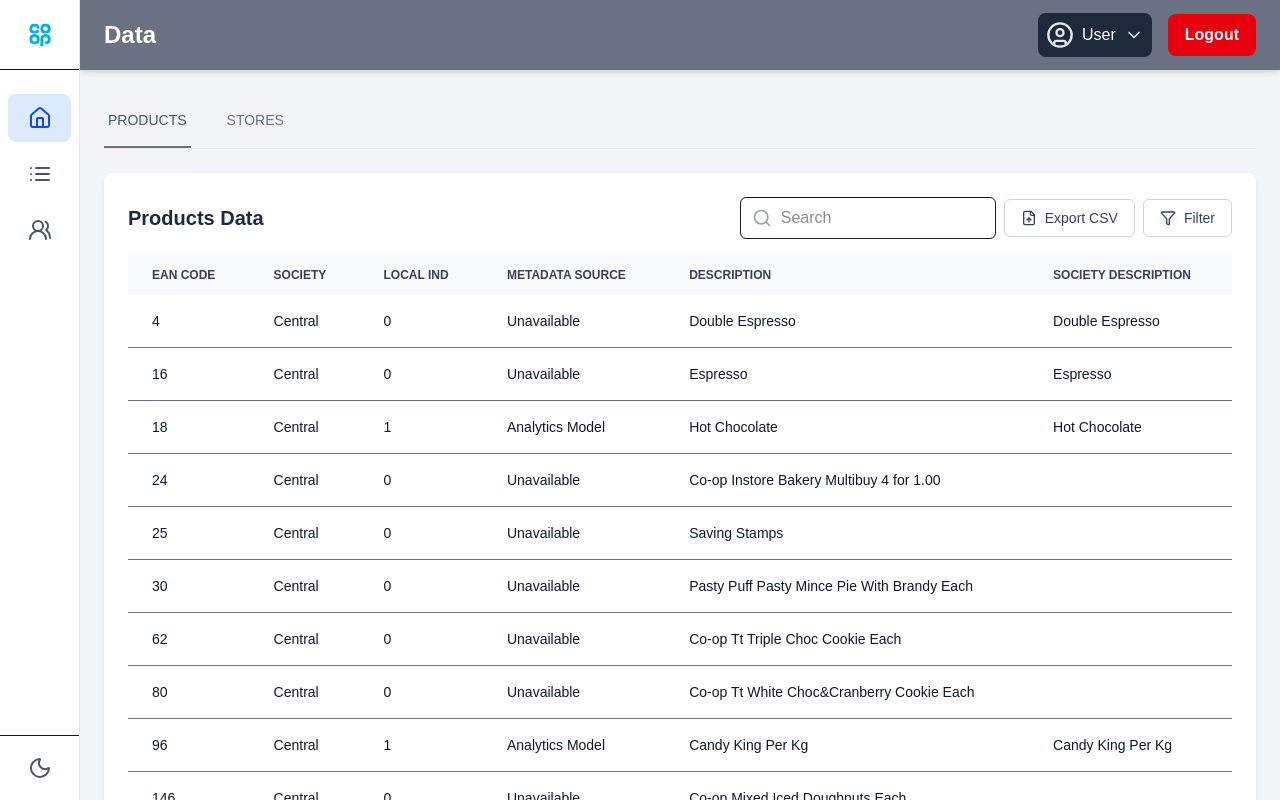
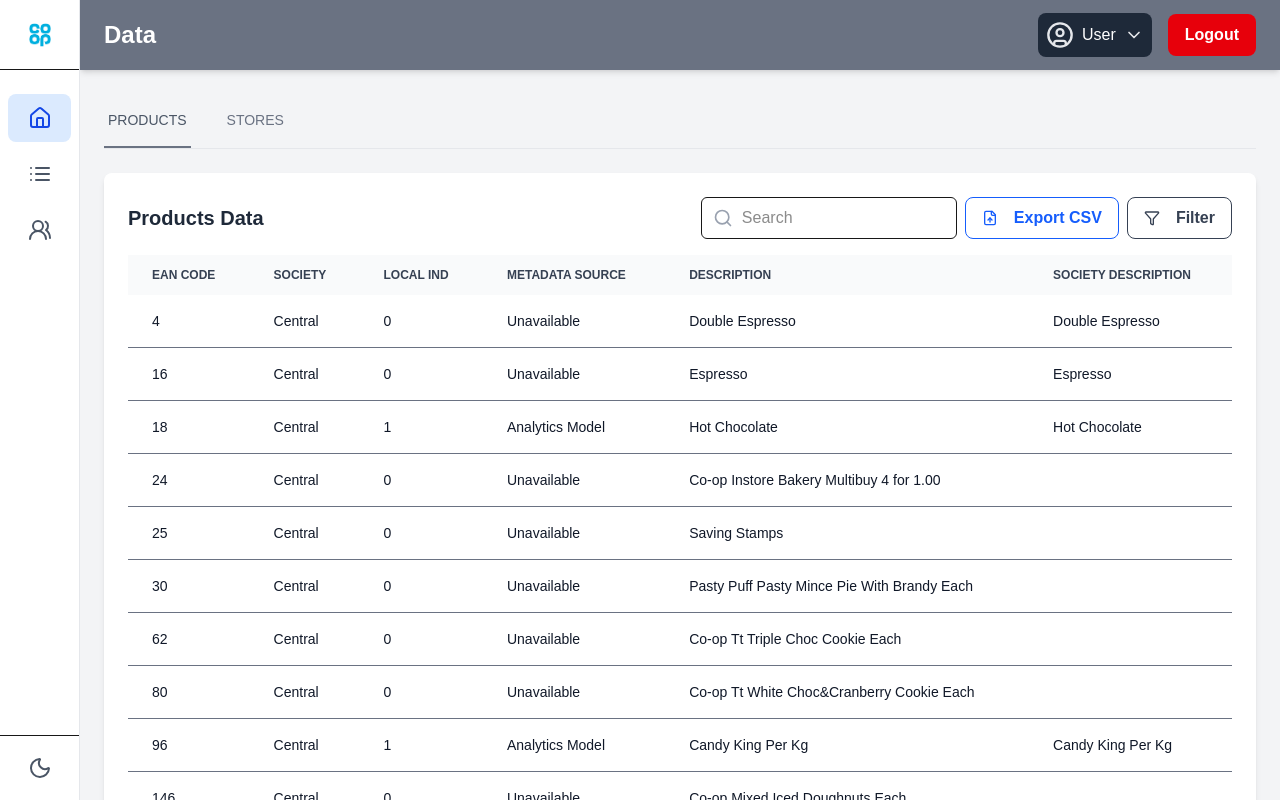
Before and after one commit to VKapitano/VeLoop, a Next.js app: page /data in a window 1280 px wide. Built offline with nearby package versions, Linux system fonts and the light colour scheme.

Commit message:
buttons updated - My_button used for buttons from Data and set up dark mode for My_button

```diff
--- a/app/components/Data.js
+++ b/app/components/Data.js
@@ -2,6 +2,7 @@
 
 import React, { useState, useMemo } from 'react';
 import { Search, FileUp, Filter } from 'lucide-react';
+import My_button from './My_button';
 
 // --- MOCK DATA ---
 // Using static mock data as a starting point, as requested.
@@ -139,14 +140,14 @@ const DataTable = ({ title, data, columns, dataType }) => {
                             className="w-full pl-10 pr-4 py-2 border rounded-md dark:bg-gray-700 dark:border-gray-600 dark:text-white focus:outline-none focus:ring-2 focus:ring-blue-500"
                         />
                     </div>
-                    <button onClick={handleExportCSV} className="flex items-center px-4 py-2 border border-gray-300 dark:border-gray-600 rounded-md text-sm font-medium text-gray-700 dark:text-gray-200 bg-white dark:bg-gray-700 hover:bg-gray-50 dark:hover:bg-gray-600">
+                    <My_button variant="outline-blue">
                         <FileUp className="w-4 h-4 mr-2" />
-                        Export CSV
-                    </button>
-                    <button className="flex items-center px-4 py-2 border border-gray-300 dark:border-gray-600 rounded-md text-sm font-medium text-gray-700 dark:text-gray-200 bg-white dark:bg-gray-700 hover:bg-gray-50 dark:hover:bg-gray-600">
+                        <span>Export CSV</span>
+                    </My_button>
+                    <My_button onClick={handleExportCSV} variant="outline-dark">
                         <Filter className="w-4 h-4 mr-2" />
-                        Filter
-                    </button>
+                        <span>Filter</span>
+                    </My_button>
                 </div>
             </div>
             <div className="overflow-x-auto">
--- a/app/components/My_button.js
+++ b/app/components/My_button.js
@@ -4,15 +4,15 @@ import clsx from 'clsx';
 const My_button = ({ variant = 'primary', children, className, ...props }) => {
     // 1. Osnovni stilovi zajednički za sve gumbe
     const baseStyles =
-        'inline-flex items-center justify-center gap-2 rounded-lg px-4 py-2 font-semibold transition-all duration-200 focus:outline-none';
+        'inline-flex items-center justify-center gap-2 rounded-lg px-4 py-2 font-semibold transition-all duration-200 focus:outline-none whitespace-nowrap';
 
     // 2. Stilovi specifični za svaku varijantu
     const variantStyles = {
         // Crni obrub
-        'outline-dark': 'border border-gray-800 bg-transparent text-gray-800 hover:bg-gray-100 focus:ring-gray-500',
+        'outline-dark': 'border border-gray-700 dark:border-gray-600 bg-transparent dark:bg-gray-700 text-gray-700 dark:text-gray-200 hover:bg-gray-50 dark:hover:bg-gray-600',
 
         // Plavi obrub
-        'outline-blue': 'border border-blue-600 bg-transparent text-blue-600 hover:bg-blue-50 focus:ring-blue-500',
+        'outline-blue': 'border border-blue-600 dark:border-blue-400 bg-transparent dark:bg-gray-700 text-blue-600 dark:text-blue-400 hover:bg-gray-50 dark:hover:bg-gray-600',
 
         // Plava pozadina (primarna akcija)
         'primary': 'border border-transparent bg-blue-600 text-white hover:bg-blue-700 focus:ring-blue-500',
--- a/app/components/Ranges_bar.js
+++ b/app/components/Ranges_bar.js
@@ -6,7 +6,7 @@ const Ranges_bar = () => {
         // Kontejner: Dodane tamne pozadine i granice
         <div className="h-[75px] w-full bg-white dark:bg-gray-800 rounded-lg shadow-sm p-4 flex items-center justify-between dark:border dark:border-gray-700">
             {/* Lijeva strana: Search Bar */}
-            <div className="relative">
+            <div className="relative w-full mr-3">
                 {/* Ikona: Dodana tamna boja */}
                 <Search className="absolute left-3 top-1/2 -translate-y-1/2 h-5 w-5 text-gray-400 dark:text-gray-500" />
 
@@ -18,10 +18,10 @@ const Ranges_bar = () => {
                 />
             </div>
 
-            {/* Desna strana: Gumb (ostaje nepromijenjen jer My_button nije dostavljen) */}
+            {/* Desna strana: Gumb */}
             <My_button variant="primary">
                 <span>+</span>
-                <span>Add New Range</span>
+                <span className=''>Add New Range</span>
             </My_button>
         </div>
     );
```
